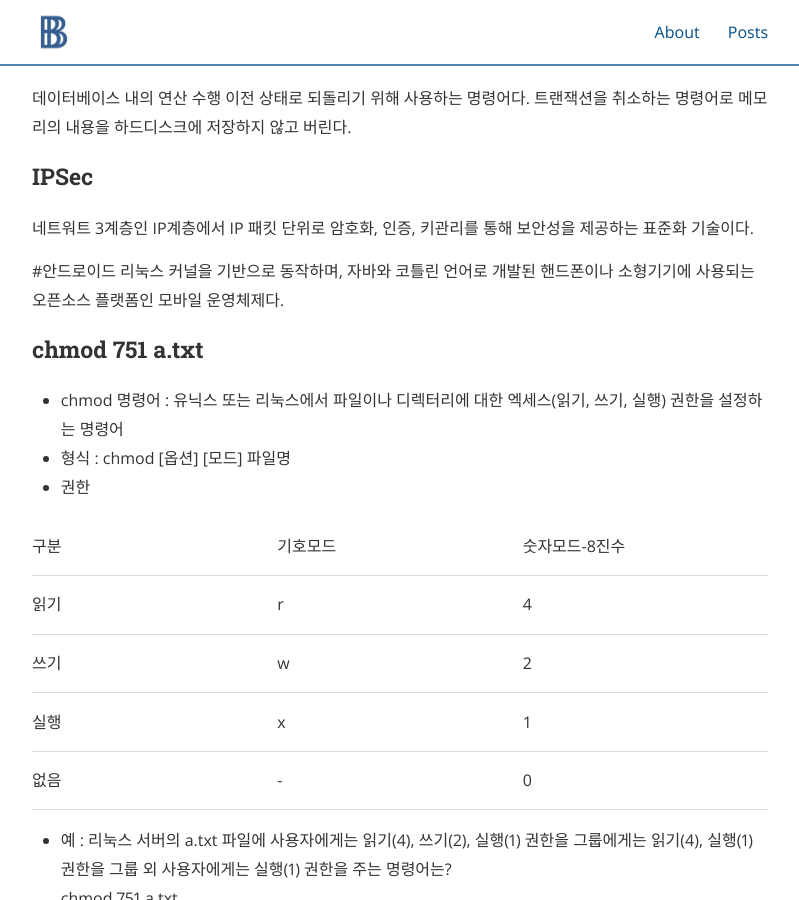
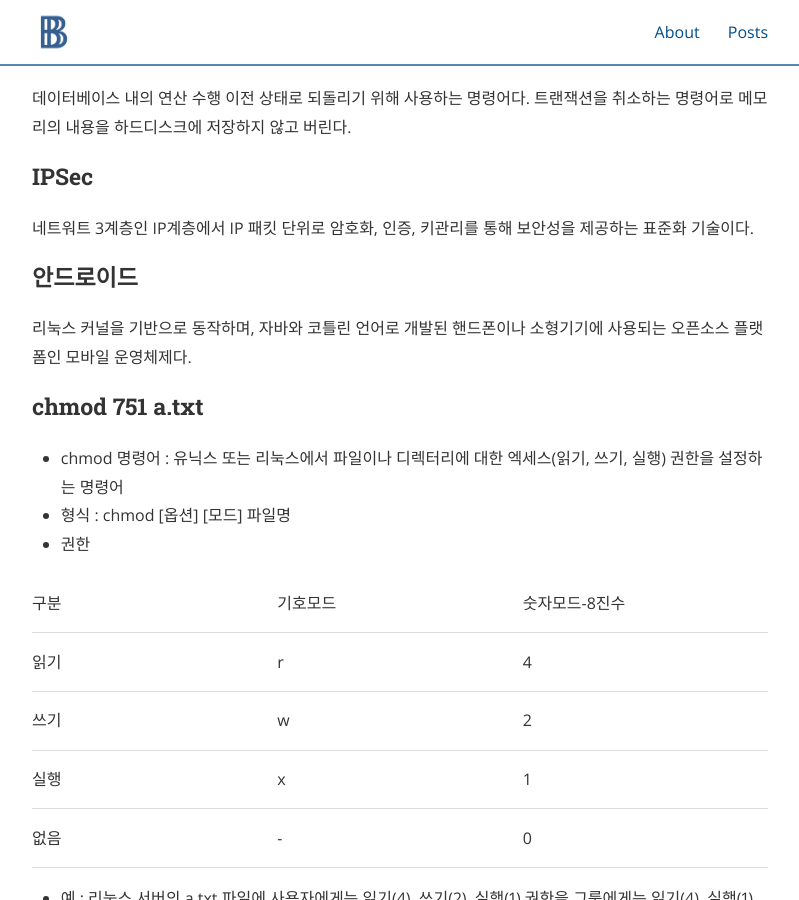
Before and after one commit to brightjy/brightjy.github.io, a Jekyll site: the page built from _posts/2020-12-18-정처기 실기 2회 리뷰.md, in a window 1280 px wide and 900 px high, scrolled down 2329 px. Shown: the whole window, without its empty margins (240-1039 px from the left). Built offline with Jekyll 4.4.1, drawn with Linux system fonts in a browser that asks for light colours; nearby versions of some CDN libraries.

Commit message:
mark down error fixed

```diff
--- a/_posts/2020-12-18-정처기 실기 2회 리뷰.md
+++ b/_posts/2020-12-18-정처기 실기 2회 리뷰.md
@@ -115,7 +115,7 @@ COMMIT, ROLLBACK, GRANT, REVOKE
 
 
 
-#안드로이드
+### 안드로이드
 리눅스 커널을 기반으로 동작하며, 자바와 코틀린 언어로 개발된 핸드폰이나 소형기기에 사용되는 오픈소스 플랫폼인 모바일 운영체제다.
 
 
```
